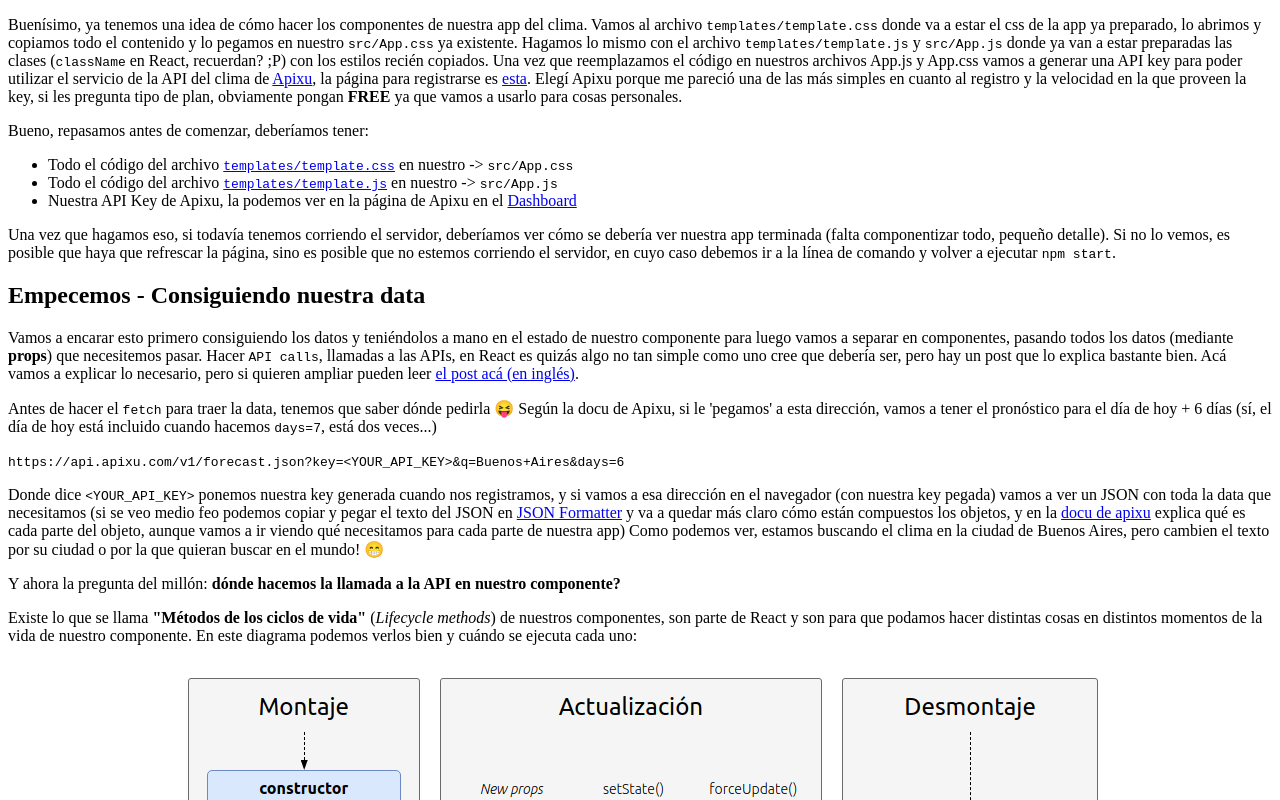
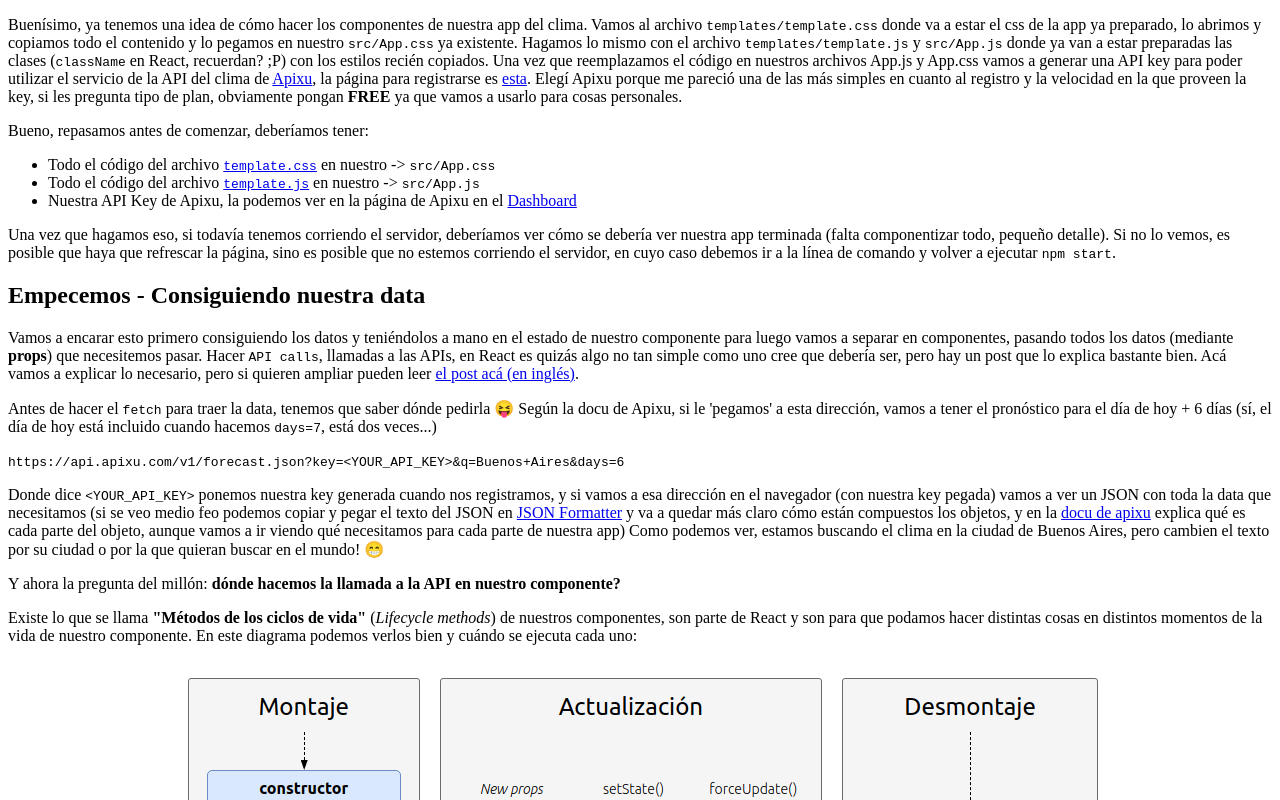
Before and after one commit to agustinmulet/reactworkshop, a Gatsby site in the folder Workshop/: page /paso-01 in a window 1280 px wide. Shown: the top 800 px of the page. Built offline with nearby package versions, Linux system fonts and the light colour scheme; Gatsby itself is replaced by a stand-in of ours.

Commit message:
Arreglando rutas relativas

````diff
--- a/Workshop/src/pages/paso-01.mdx
+++ b/Workshop/src/pages/paso-01.mdx
@@ -24,9 +24,10 @@ para cosas personales.
 Bueno, repasamos antes de comenzar, deberíamos tener:
 
 - Todo el código del archivo
-  [`templates/template.css`](../templates/template.css) en nuestro ->
-  `src/App.css`
-- Todo el código del archivo [`templates/template.js`](../templates/template.js)
+  [`template.css`](https://github.com/agustinmulet/reactworkshop/blob/master/templates/template.css)
+  en nuestro -> `src/App.css`
+- Todo el código del archivo
+  [`template.js`](https://github.com/agustinmulet/reactworkshop/blob/master/templates/template.js)
   en nuestro -> `src/App.js`
 - Nuestra API Key de Apixu, la podemos ver en la página de Apixu en el
   [Dashboard](https://www.apixu.com/my/)
@@ -119,7 +120,7 @@ de forma más prolija, utilizando
 lo cual quedaría de la siguiente manera:
 
 ```javascript
-`https://api.apixu.com/v1/forecast.json?key=${
+;`https://api.apixu.com/v1/forecast.json?key=${
   process.env.REACT_APP_API_KEY
 }&q=Buenos+Aires&days=6`
 ```
@@ -198,7 +199,7 @@ class App extends Component {
 
 Vamos a analizar un poco lo que hicimos en el método, primero hicimos el
 [fetch](https://developer.mozilla.org/es/docs/Web/API/Fetch_API/Utilizando_Fetch)
-\(el link es a la documentación para ampliar\) y esto nos retorna un objeto
+ \(el link es a la documentación para ampliar\) y esto nos retorna un objeto
 Promise, es una promesa de la que vamos a obtener nuestros datos. Utilizando
 programación funcional con _function chaining_, podemos decir que `then`
 \(entonces\), una vez obtenida la `response` \(respuesta\), la retorne en
@@ -298,7 +299,6 @@ recibida y listo, ya nos queda todo más lindo y más mejor.
 
 Una vez que terminamos con la parte de arriba, debería quedarnos algo así
 nuestro `App.js`:
-
 
 <Tabs>
 <TabList>
````
